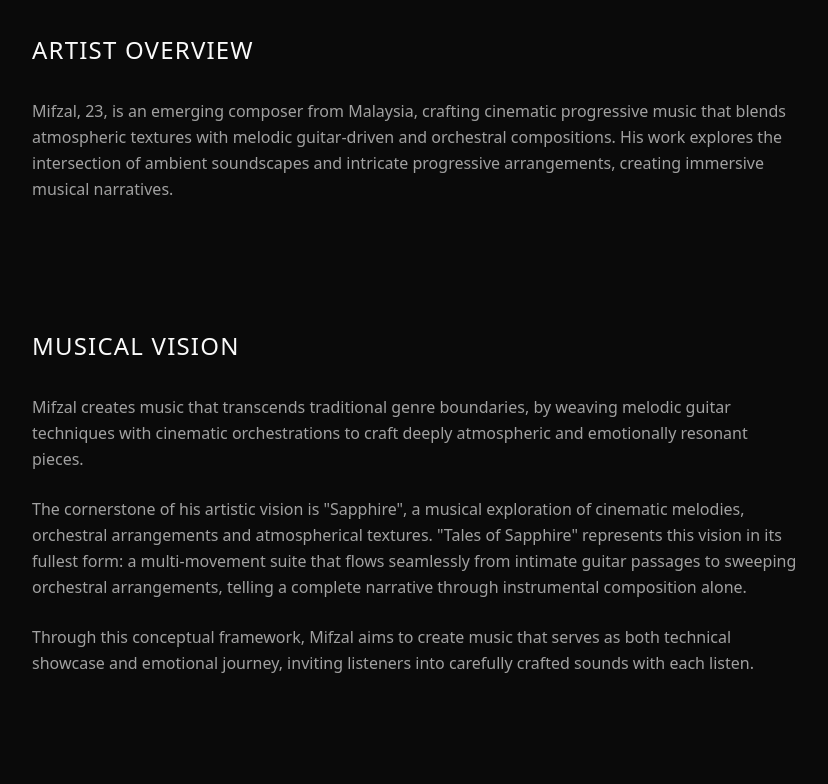
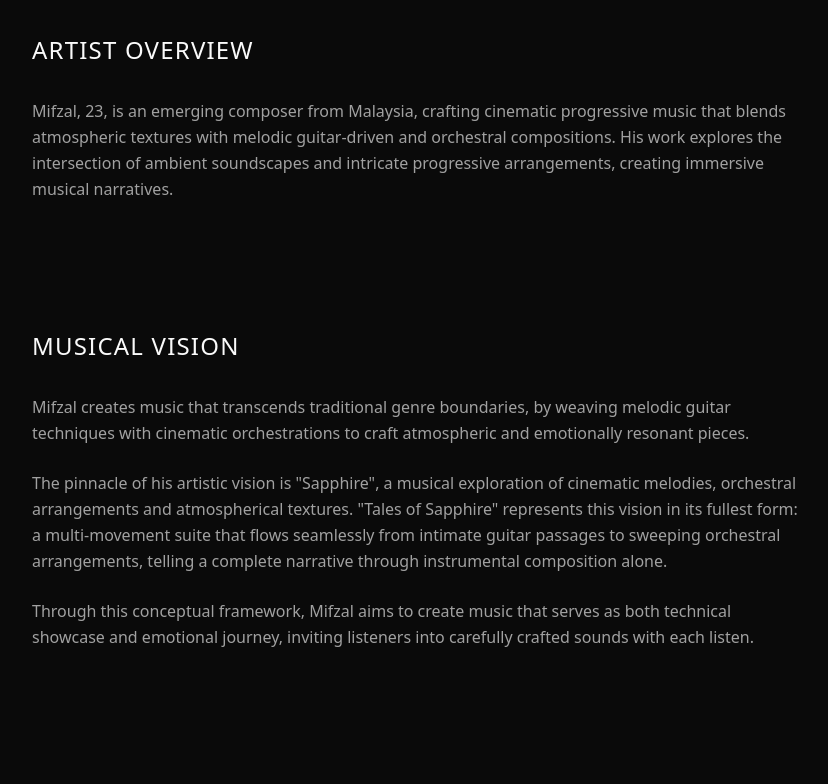
Before and after one commit to mifzalfauzi/mifzal-music-website, a Next.js app: page /epk in a window 1280 px wide. Shown: the part 414-1198 px from the top of the page, without its empty margins (224-1052 px from the left). Built offline with nearby package versions, Linux system fonts and the light colour scheme.

Commit message:
releases

```diff
--- a/src/app/epk/page.tsx
+++ b/src/app/epk/page.tsx
@@ -138,11 +138,11 @@ export default function EPK() {
           <h2 className="text-2xl font-light mb-8 tracking-wider">MUSICAL VISION</h2>
           <div className="space-y-6 text-muted-foreground leading-relaxed">
             <p>
-              Mifzal creates music that transcends traditional genre boundaries, by weaving melodic guitar techniques with cinematic orchestrations to craft deeply atmospheric and emotionally resonant pieces.
+              Mifzal creates music that transcends traditional genre boundaries, by weaving melodic guitar techniques with cinematic orchestrations to craft atmospheric and emotionally resonant pieces.
 
             </p>
             <p>
-              The cornerstone of his artistic vision is "Sapphire", a musical exploration of cinematic melodies, orchestral arrangements and atmospherical textures. "Tales of Sapphire" represents this vision in its fullest form: a multi-movement suite that flows seamlessly from intimate guitar passages to sweeping orchestral arrangements, telling a complete narrative through instrumental composition alone.
+              The pinnacle of his artistic vision is "Sapphire", a musical exploration of cinematic melodies, orchestral arrangements and atmospherical textures. "Tales of Sapphire" represents this vision in its fullest form: a multi-movement suite that flows seamlessly from intimate guitar passages to sweeping orchestral arrangements, telling a complete narrative through instrumental composition alone.
             </p>
             <p>
               Through this conceptual framework, Mifzal aims to create music that serves as both technical showcase and emotional journey, inviting listeners into carefully crafted sounds with each listen.
--- a/src/components/hero.tsx
+++ b/src/components/hero.tsx
@@ -54,7 +54,7 @@ export default function Hero() {
 
 
       {/* Overlay gradient */}
-      <div className="absolute inset-0 bg-gradient-to-b from-black/0 via-black/20 to-black/40 z-10 pointer-events-none" />
+      <div className="absolute inset-0 bg-gradient-to-b from-black/10 via-black/30 to-black/50 z-10 pointer-events-none" />
 
       {/* Navigation arrows */}
       {heroImages.length > 3 && (
```
